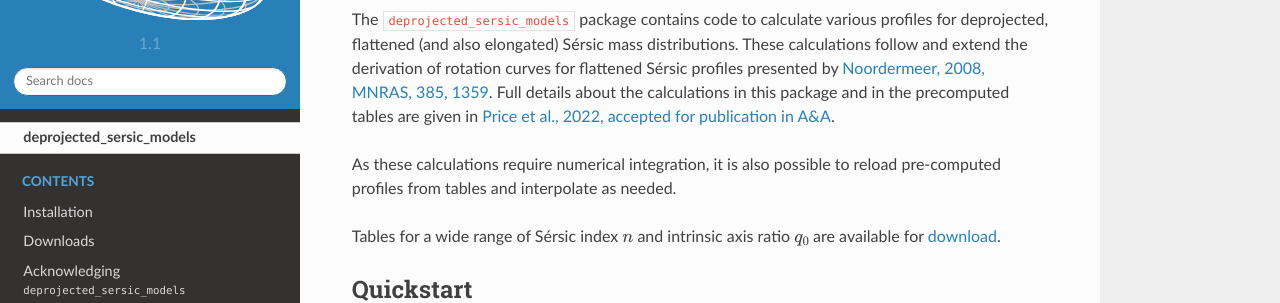
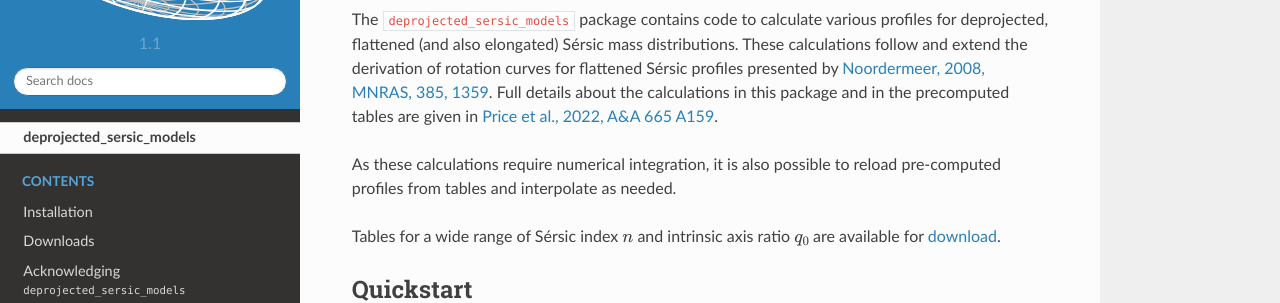
Before and after one commit to sedonaprice/deprojected_sersic_models, a Sphinx documentation site: the page built from docs/index.rst, in a window 1280 px wide and 1096 px high. Shown: the part 157-460 px from the top of the window. Built offline with Sphinx 7.4.7 and the Read the Docs theme 2.0.0, drawn with Linux system fonts in a browser that asks for light colours.

Commit message:
Include published journal reference

```diff
--- a/README.rst
+++ b/README.rst
@@ -64,9 +64,9 @@ Dependencies
 Acknowledgement
 ###############
 If you use this package or the precomputed profile tables in a publication,
-please cite Price et al., 2022, accepted for publication in A&A (`ADS`_ | `arXiv`_).
+please cite Price et al., 2022, A&A 665 A159 (`ADS`_ | `arXiv`_).
 
-.. _ADS: https://ui.adsabs.harvard.edu/abs/2022arXiv220706442P/abstract
+.. _ADS: https://ui.adsabs.harvard.edu/abs/2022A%26A...665A.159P/abstract
 .. _arXiv: https://arxiv.org/abs/2207.06442
 
 
--- a/docs/acknowledgement.rst
+++ b/docs/acknowledgement.rst
@@ -5,7 +5,7 @@
 Acknowledging ``deprojected_sersic_models``
 ===========================================
 If you use this package or the precomputed profile tables in a publication,
-please cite Price et al., 2022, accepted for publication in A&A (`ADS`_ | `arXiv`_).
+please cite Price et al., 2022, A&A 665 A159 (`ADS`_ | `arXiv`_).
 
-.. _ADS: https://ui.adsabs.harvard.edu/abs/2022arXiv220706442P/abstract
+.. _ADS: https://ui.adsabs.harvard.edu/abs/2022A%26A...665A.159P/abstract
 .. _arXiv: https://arxiv.org/abs/2207.06442
--- a/docs/index.rst
+++ b/docs/index.rst
@@ -13,11 +13,10 @@ for deprojected, flattened (and also elongated) Sérsic mass distributions.
 These calculations follow and extend the derivation of rotation curves for flattened Sérsic profiles
 presented by `Noordermeer, 2008, MNRAS, 385, 1359`_.
 Full details about the calculations in this
-package and in the precomputed tables are given in `Price et al., 2022, accepted for publication in A&A`_.
-
+package and in the precomputed tables are given in `Price et al., 2022, A&A 665 A159`_.
 
 .. _Noordermeer, 2008, MNRAS, 385, 1359: https://ui.adsabs.harvard.edu/abs/2008MNRAS.385.1359N/abstract
-.. _Price et al., 2022, accepted for publication in A&A: https://ui.adsabs.harvard.edu/abs/2022arXiv220706442P/abstract
+.. _Price et al., 2022, A&A 665 A159: https://ui.adsabs.harvard.edu/abs/2022A%26A...665A.159P/abstract
 
 As these calculations require numerical integration, it is also possible to
 reload pre-computed profiles from tables and interpolate as needed.
```
